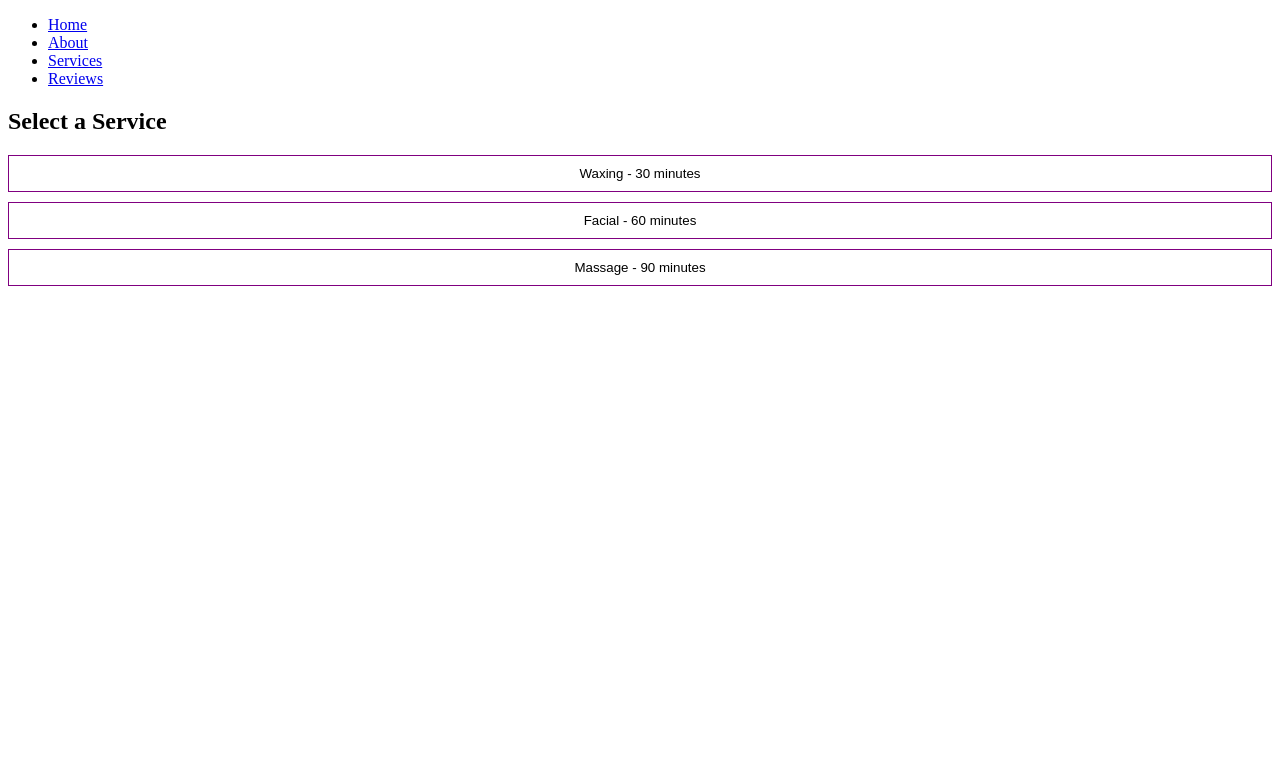
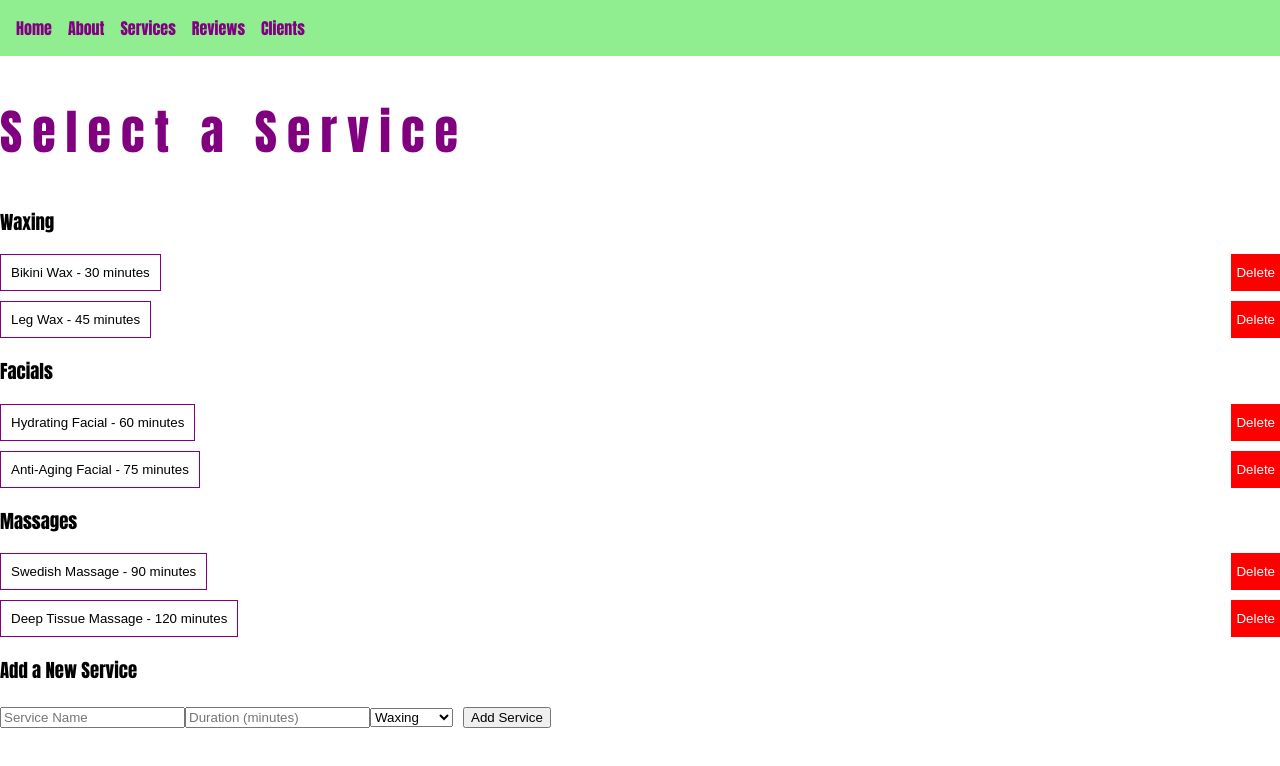
Before and after one commit to StingySpoilero/CAPSTONE, a React (Vite) app in the folder CAPSTONE/: page /services in a window 1280 px wide. Shown: the top 766 px of the page. Built offline with nearby package versions, Linux system fonts and the light colour scheme.

Commit message:
CAPSTONE

```diff
--- a/CAPSTONE/src/App.css
+++ b/CAPSTONE/src/App.css
@@ -3,8 +3,8 @@
 body {
   margin: 0;
   font-family: Impact, Haettenschweiler, 'Arial Narrow Bold', sans-serif; /* Fallback font for body */
-letter-spacing: 1px;
 }
+
 nav {
   background: lightgreen;
   padding: 1rem;
@@ -15,6 +15,7 @@ nav ul {
   display: flex;
   gap: 1rem;
   margin: 0; /* Remove default margin */
+  padding: 0; /* Remove default padding */
 }
 
 nav a {
@@ -26,7 +27,7 @@ nav a {
 h1, h2 {
   color: purple;
   font-family: Impact, Haettenschweiler, 'Arial Narrow Bold', sans-serif;
-  letter-spacing: 10px;
+  letter-spacing: 10px; /* Add a value here if needed */
 }
 
 h1 {
--- a/CAPSTONE/src/Navigation.jsx
+++ b/CAPSTONE/src/Navigation.jsx
@@ -1,6 +1,6 @@
-// src/components/Navigation.jsx
+import React from 'react';
 import { Link } from 'react-router-dom';
-
+import './App.css';
 const Navigation = () => {
     return (
         <nav>
@@ -9,6 +9,7 @@ const Navigation = () => {
                 <li><Link to="/about">About</Link></li>
                 <li><Link to="/services">Services</Link></li>
                 <li><Link to="/reviews">Reviews</Link></li>
+                <li><Link to="/clients">Clients</Link></li>
             </ul>
         </nav>
     );
--- a/CAPSTONE/src/ServicePage.jsx
+++ b/CAPSTONE/src/ServicePage.jsx
@@ -1,14 +1,42 @@
 import React, { useState } from 'react';
 
-const services = [
-  { id: 1, name: 'Waxing', duration: '30 minutes' },
-  { id: 2, name: 'Facial', duration: '60 minutes' },
-  { id: 3, name: 'Massage', duration: '90 minutes' },
-];
+// Initial service groups
+const initialServiceGroups = {
+  waxing: [
+    { id: 1, name: 'Bikini Wax', duration: 30 }, // duration in minutes
+    { id: 2, name: 'Leg Wax', duration: 45 },
+  ],
+  facials: [
+    { id: 3, name: 'Hydrating Facial', duration: 60 },
+    { id: 4, name: 'Anti-Aging Facial', duration: 75 },
+  ],
+  massages: [
+    { id: 5, name: 'Swedish Massage', duration: 90 },
+    { id: 6, name: 'Deep Tissue Massage', duration: 120 },
+  ],
+};
+
+// Generate available time slots
+const generateTimeSlots = () => {
+  const slots = [];
+  const startTime = new Date();
+  startTime.setHours(9, 0, 0); // Start at 9:00 AM
+  const endTime = new Date();
+  endTime.setHours(18, 0, 0); // End at 6:00 PM
+
+  while (startTime <= endTime) {
+    slots.push(startTime.toLocaleTimeString([], { hour: '2-digit', minute: '2-digit' }));
+    startTime.setMinutes(startTime.getMinutes() + 30);
+  }
+  return slots;
+};
 
 const ServicePage = () => {
+  const [serviceGroups, setServiceGroups] = useState(initialServiceGroups);
   const [selectedService, setSelectedService] = useState(null);
   const [selectedTime, setSelectedTime] = useState('');
+  const [bookedTimes, setBookedTimes] = useState([]); // Track booked times
+  const [newService, setNewService] = useState({ name: '', duration: '', group: 'waxing' });
 
   const handleServiceSelect = (service) => {
     setSelectedService(service);
@@ -20,17 +48,48 @@ const ServicePage = () => {
 
   const handleSubmit = (e) => {
     e.preventDefault();
-    // Handle booking logic here (e.g., send data to the server)
+    const duration = selectedService.duration;
+    const timeInMinutes = new Date(`1970-01-01T${selectedTime}:00`).getTime() / 60000; // Time in minutes
+    const endTime = timeInMinutes + duration;
+
+    // Block the booked time slots
+    const newBookedTimes = [];
+    for (let time = timeInMinutes; time < endTime; time += 30) {
+      newBookedTimes.push(new Date(time * 60000).toLocaleTimeString([], { hour: '2-digit', minute: '2-digit' }));
+    }
+
+    setBookedTimes([...bookedTimes, ...newBookedTimes]);
     alert(`Booking ${selectedService.name} at ${selectedTime}`);
+    setSelectedService(null);
+    setSelectedTime('');
   };
+
+  const handleAddService = () => {
+    const newId = Date.now(); // Simple way to generate a unique ID
+    const updatedGroups = { ...serviceGroups };
+    updatedGroups[newService.group].push({ id: newId, name: newService.name, duration: Number(newService.duration) });
+    setServiceGroups(updatedGroups);
+    setNewService({ name: '', duration: '', group: 'waxing' }); // Reset form fields
+  };
+
+  const handleDeleteService = (group, id) => {
+    const updatedGroups = { ...serviceGroups };
+    updatedGroups[group] = updatedGroups[group].filter(service => service.id !== id);
+    setServiceGroups(updatedGroups);
+  };
+
+  const availableTimeSlots = generateTimeSlots().filter(time => !bookedTimes.includes(time));
 
   return (
     <div>
       <h2>Select a Service</h2>
+      {Object.keys(serviceGroups).map(group => (
+        <div key={group}>
+          <h3>{group.charAt(0).toUpperCase() + group.slice(1)}</h3>
           <div style={{ display: 'flex', flexDirection: 'column', gap: '10px' }}>
-        {services.map((service) => (
+            {serviceGroups[group].map(service => (
+              <div key={service.id} style={{ display: 'flex', justifyContent: 'space-between' }}>
                 <button
-            key={service.id}
                   onClick={() => handleServiceSelect(service)}
                   style={{
                     background: selectedService?.id === service.id ? 'lightgreen' : 'white',
@@ -39,16 +98,31 @@ const ServicePage = () => {
                     cursor: 'pointer',
                   }}
                 >
-            {service.name} - {service.duration}
+                  {service.name} - {service.duration} minutes
                 </button>
+                <button
+                  onClick={() => handleDeleteService(group, service.id)}
+                  style={{
+                    background: 'red',
+                    color: 'white',
+                    border: 'none',
+                    padding: '5px',
+                    cursor: 'pointer',
+                  }}
+                >
+                  Delete
+                </button>
+              </div>
             ))}
           </div>
+        </div>
+      ))}
 
       {selectedService && (
         <div>
           <h3>Available Times for {selectedService.name}</h3>
           <div>
-            {['10:00 AM', '11:00 AM', '1:00 PM', '3:00 PM'].map((time) => (
+            {availableTimeSlots.map((time) => (
               <button
                 key={time}
                 onClick={() => handleTimeSelect(time)}
@@ -74,6 +148,32 @@ const ServicePage = () => {
           )}
         </div>
       )}
+
+      <h3>Add a New Service</h3>
+      <div>
+        <input
+          type="text"
+          placeholder="Service Name"
+          value={newService.name}
+          onChange={(e) => setNewService({ ...newService, name: e.target.value })}
+        />
+        <input
+          type="number"
+          placeholder="Duration (minutes)"
+          value={newService.duration}
+          onChange={(e) => setNewService({ ...newService, duration: e.target.value })}
+        />
+        <select
+          value={newService.group}
+          onChange={(e) => setNewService({ ...newService, group: e.target.value })}>
+          <option value="waxing">Waxing</option>
+          <option value="facials">Facials</option>
+          <option value="massages">Massages</option>
+        </select>
+        <button onClick={handleAddService} style={{ marginLeft: '10px' }}>
+          Add Service
+        </button>
+      </div>
     </div>
   );
 };
```
Lines whose indentation alone changed are shown as unchanged.
